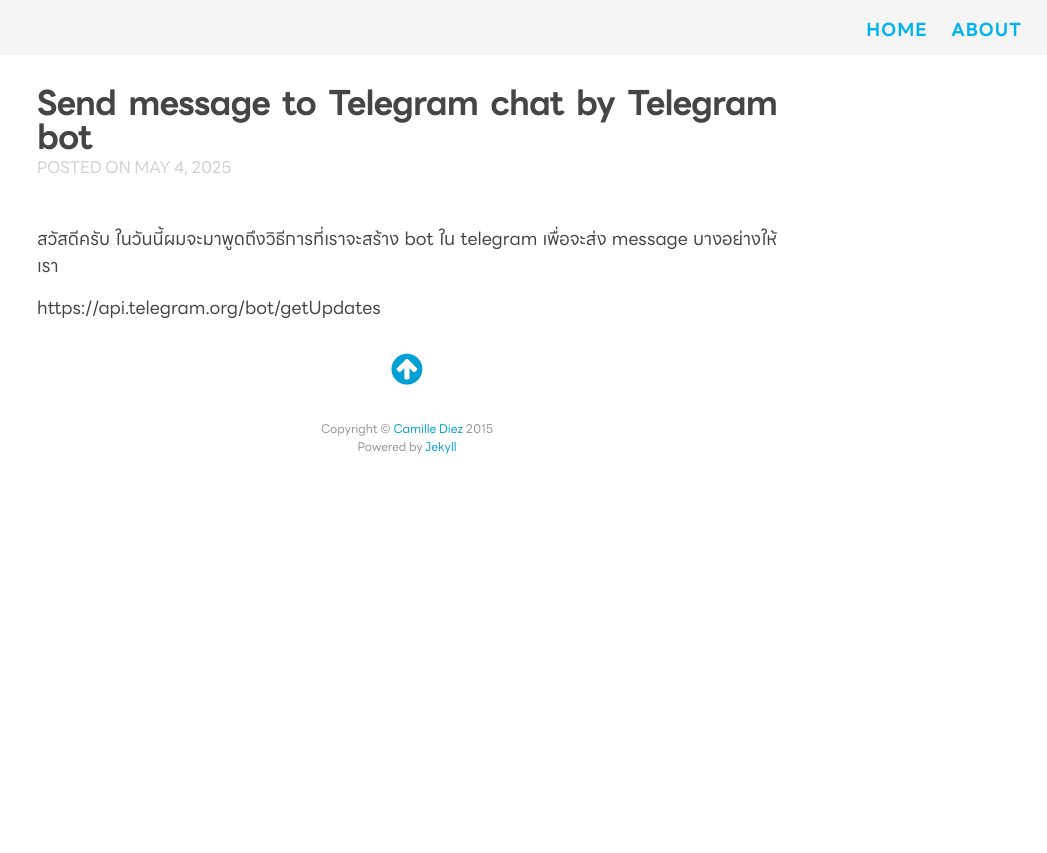
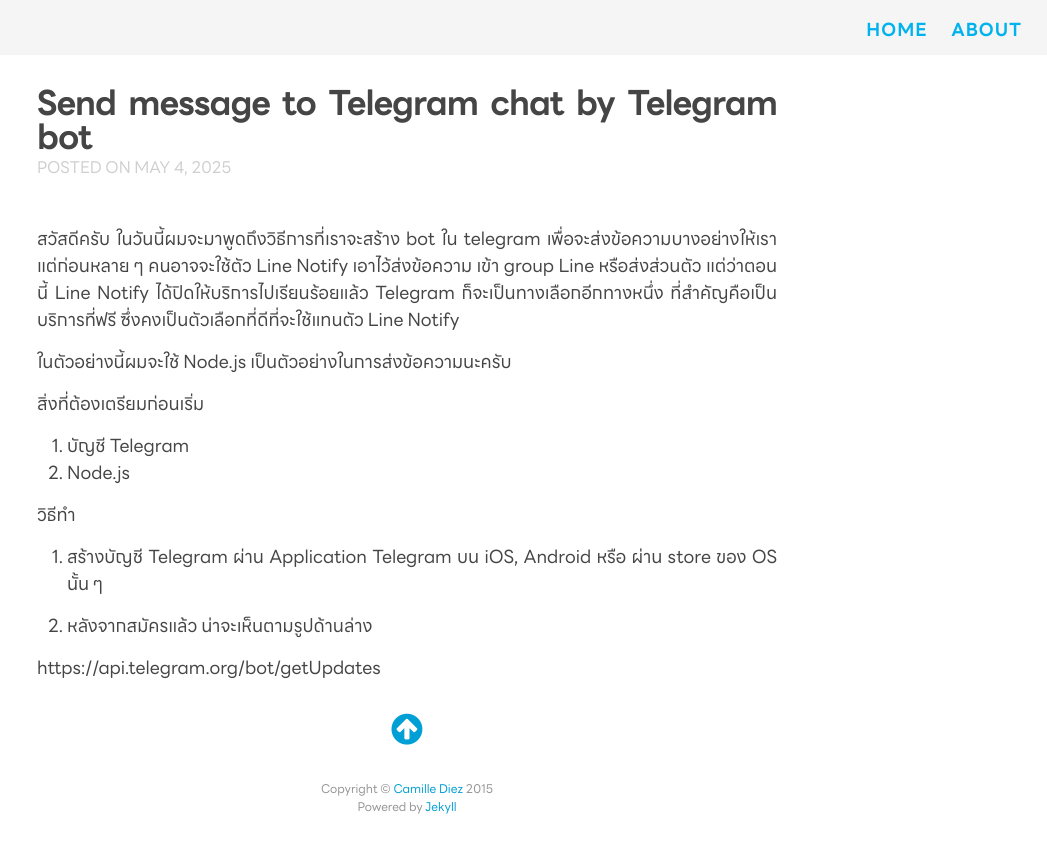
Before and after one commit to oat9002/oat9002.github.io, a Jekyll site: the page built from _posts/2025-05-04-send-message-to-telegram.md, in a window 1280 px wide. Shown: the top 853 px of the page, without its empty margins (233-1280 px from the left). Built offline with Jekyll 4.4.1, drawn with Linux system fonts in a browser that asks for light colours; nearby versions of some CDN libraries; some web fonts are replaced.

Commit message:
📝 Update content in Telegram bot tutorial for clarity and completeness

```diff
--- a/_posts/2025-05-04-send-message-to-telegram.md
+++ b/_posts/2025-05-04-send-message-to-telegram.md
@@ -3,6 +3,19 @@
 title: Send message to Telegram chat by Telegram bot
 ---
 
-สวัสดีครับ ในวันนี้ผมจะมาพูดถึงวิธีการที่เราจะสร้าง bot ใน telegram เพื่อจะส่ง message บางอย่างให้เรา
+สวัสดีครับ ในวันนี้ผมจะมาพูดถึงวิธีการที่เราจะสร้าง bot ใน telegram เพื่อจะส่งข้อความบางอย่างให้เรา แต่ก่อนหลาย ๆ คนอาจจะใช้ตัว Line Notify เอาไว้ส่งข้อความ เข้า group Line หรือส่งส่วนตัว แต่ว่าตอนนี้ Line Notify ได้ปิดให้บริการไปเรียนร้อยแล้ว Telegram ก็จะเป็นทางเลือกอีกทางหนึ่ง ที่สำคัญคือเป็นบริการที่ฟรี ซึ่งคงเป็นตัวเลือกที่ดีที่จะใช้แทนตัว Line Notify
+
+ในตัวอย่างนี้ผมจะใช้ Node.js เป็นตัวอย่างในการส่งข้อความนะครับ
+
+สิ่งที่ต้องเตรียมก่อนเริ่ม
+
+1. บัญชี Telegram
+2. Node.js
+
+วิธีทำ
+
+1. สร้างบัญชี Telegram ผ่าน Application Telegram บน iOS, Android หรือ ผ่าน store ของ OS นั้น ๆ
+
+2. หลังจากสมัครแล้ว น่าจะเห็นตามรูปด้านล่าง
 
 https://api.telegram.org/bot<YourBOTToken>/getUpdates
```
